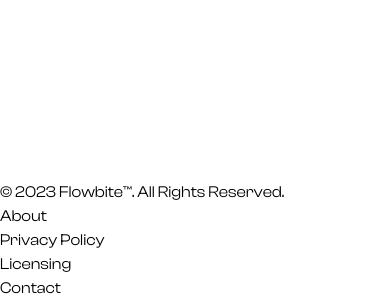
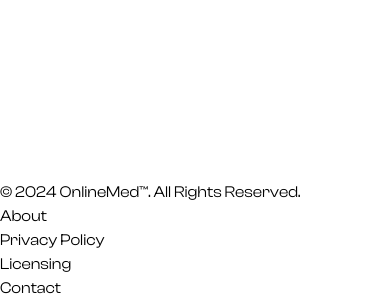
Before and after one commit to tothemoon2k/OnlineMedFront, a React (Vite) app: page / in a window 390 px wide. Shown: the part 7352-7652 px from the top of the page. Built offline with nearby package versions, Linux system fonts and the light colour scheme.

Commit message:
Reduce bg image size, tweak footer

```diff
--- a/src/routes/Landing.jsx
+++ b/src/routes/Landing.jsx
@@ -171,7 +171,7 @@ const Landing = () => {
 
             <footer className="mt-32 mb-8 w-[85%] mx-auto bg-white rounded-lg shadow">
                 <div className="w-full mx-auto max-w-screen-xl p-4 md:flex md:items-center md:justify-between">
-                <span className="text-sm text-gray-500 sm:text-center">© 2023 <a href="https://flowbite.com/" className="hover:underline">Flowbite™</a>. All Rights Reserved.
+                <span className="text-sm text-gray-500 sm:text-center">© 2024 <a href="https://flowbite.com/" className="hover:underline">OnlineMed™</a>. All Rights Reserved.
                 </span>
                 <ul className="flex flex-wrap items-center mt-3 text-sm font-medium text-gray-500 sm:mt-0">
                     <li>
```
Also changed, not shown: 1 other file (tests, documents, lock files or other folders).
